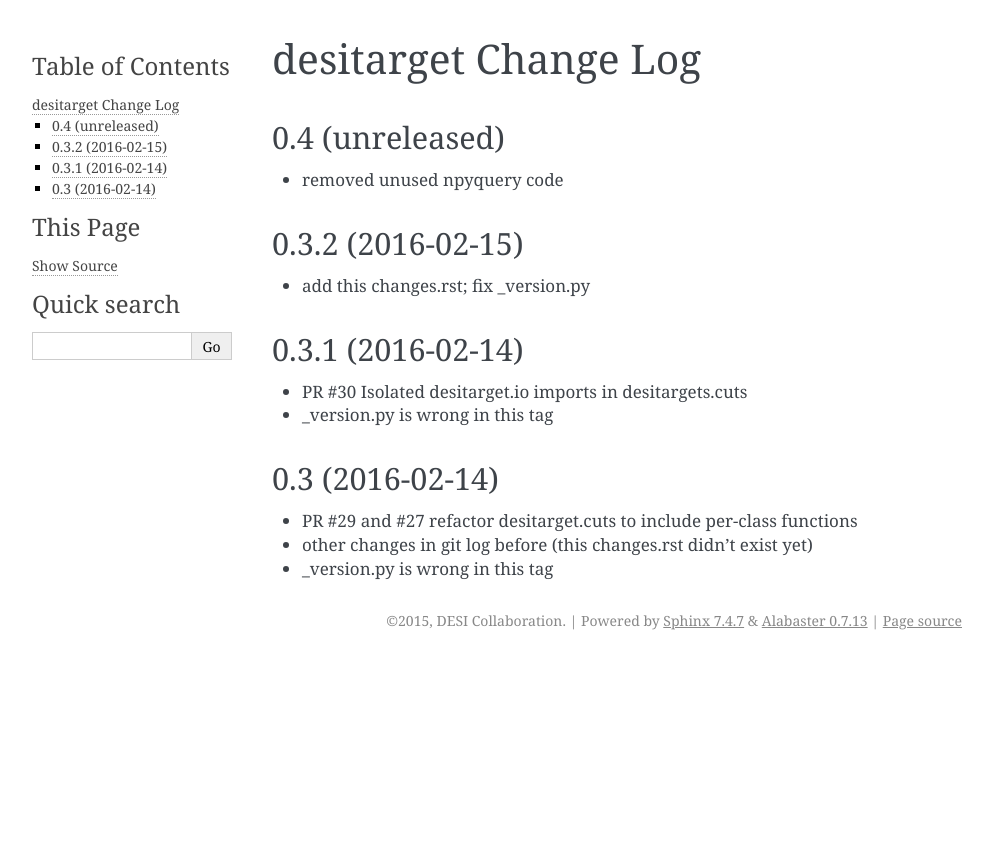
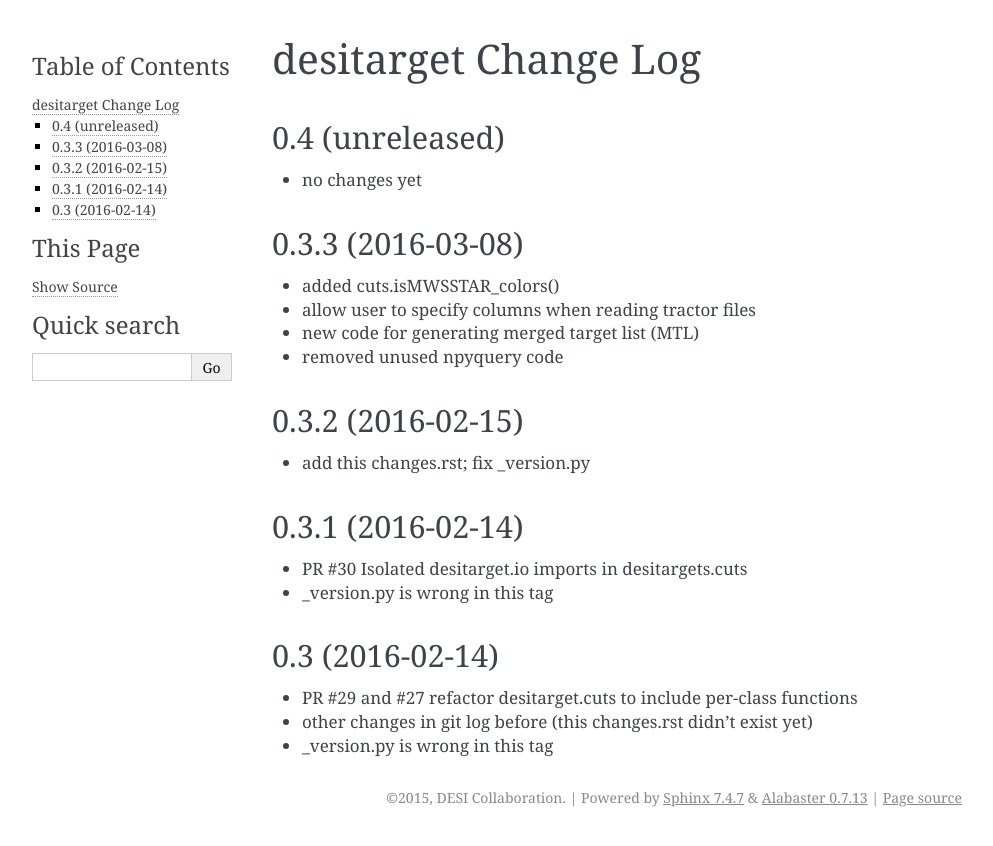
Before and after one commit to desihub/desitarget, a Sphinx documentation site: the page built from doc/changes.rst, in a window 1280 px wide. Shown: the top 846 px of the page, without its empty margins (148-1141 px from the left). Built offline with Sphinx 7.4.7, drawn with Linux system fonts in a browser that asks for light colours.

Commit message:
ready for 0.3.3 tag

```diff
--- a/doc/changes.rst
+++ b/doc/changes.rst
@@ -5,6 +5,14 @@ desitarget Change Log
 0.4 (unreleased)
 ----------------
 
+* no changes yet
+
+0.3.3 (2016-03-08)
+------------------
+
+* added cuts.isMWSSTAR_colors()
+* allow user to specify columns when reading tractor files
+* new code for generating merged target list (MTL)
 * removed unused npyquery code
 
 0.3.2 (2016-02-15)
--- a/py/desitarget/_version.py
+++ b/py/desitarget/_version.py
@@ -1 +1 @@
-__version__ = '0.3.2.dev2'
+__version__ = '0.3.3'
```
